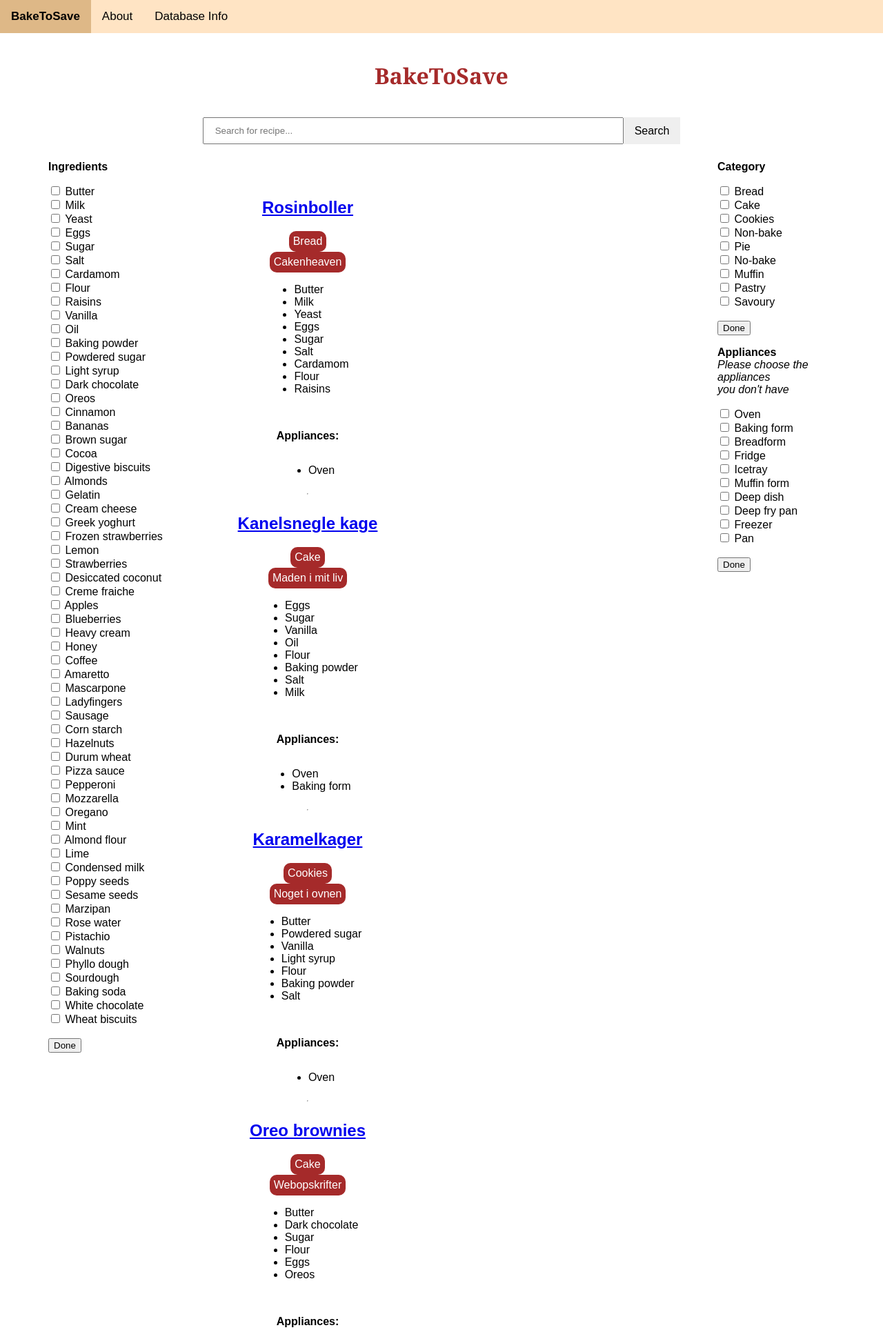
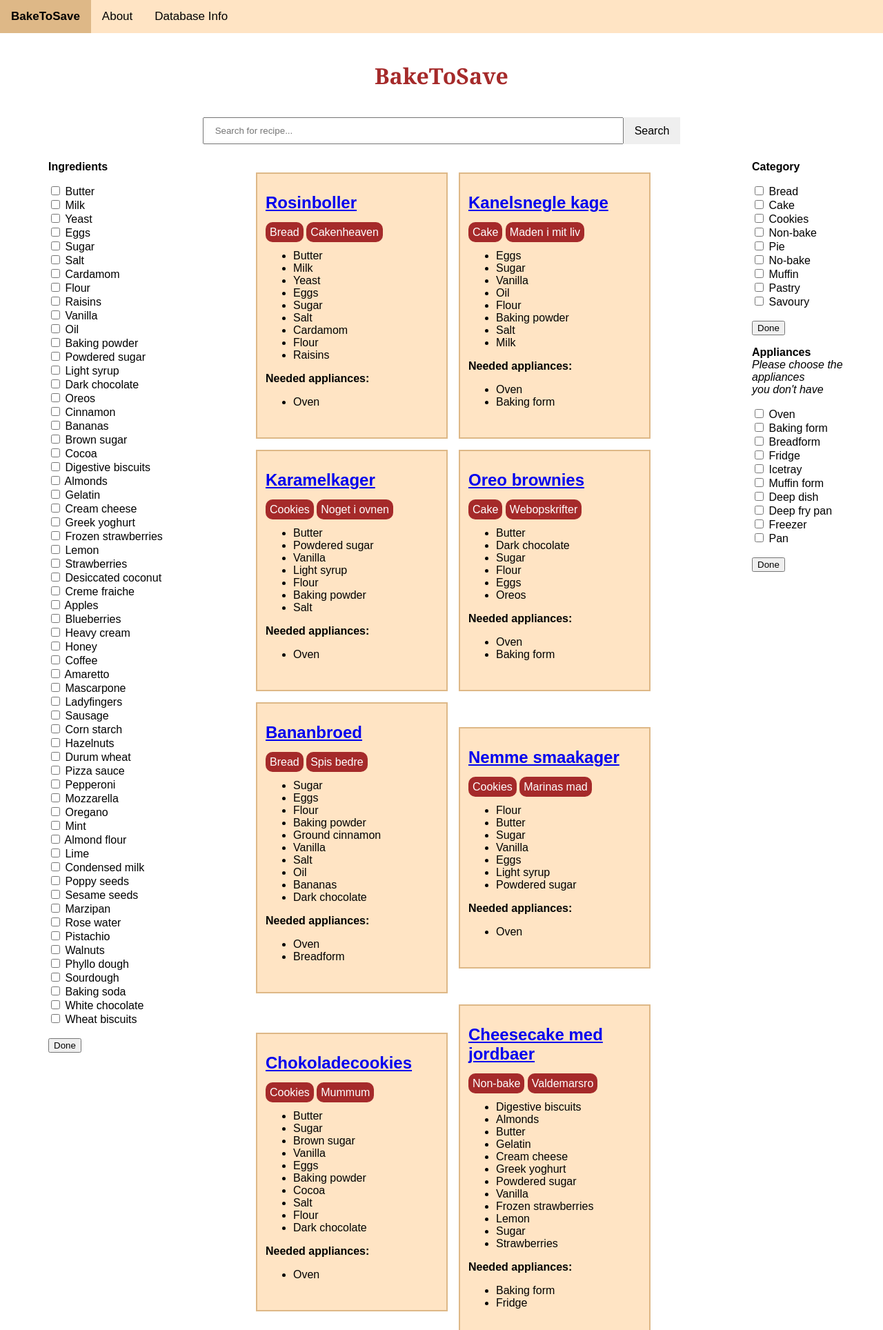
Before and after one commit to IdaJG/BakeToSave, a Flask app: page /tick_results in a window 1280 px wide. Shown: the top 1928 px of the page at 69% size. Run offline with Flask 3, Linux system fonts and the light colour scheme; data comes from the database, SQL or seed files in the repository.

Commit message:
Fixed design of recipe layout

```diff
--- a/src/static/css/style.css
+++ b/src/static/css/style.css
@@ -22,11 +22,21 @@ h1 {
 
 .recipe_list {
     display: flex;
+    position:relative;
+    flex-wrap: wrap;
     justify-content: center;
     align-items: center;
-    flex-direction: column;
-    width: 60%;
-    margin: 50px;
+    width: 70%;
+    left: 200px;
+    right: 200px;
+    top: 25px;
+}
+.recipe_box {
+    width: 250px;
+    margin: 8px 8px;
+    border: 2px solid burlywood;
+    background-color: bisque;
+    padding:8px 12px;
 }
 
 .search_results_text {
@@ -100,7 +110,7 @@ button {
     position:relative;
     right:auto;
     float:right;
-    width:250px;
+    width:200px;
 }
 
 .badge{
--- a/src/templates/recipe.html
+++ b/src/templates/recipe.html
@@ -23,4 +23,6 @@
         {% endfor %}
     </ul>
     <p>Link to <b>{{ recipe['source'] }}</b>:</p> <a href="{{ recipe['link'] }}">{{ recipe['link'] }}</a>
+    <br>
+    <hr>
 {% endblock %}
--- a/src/templates/tick_results.html
+++ b/src/templates/tick_results.html
@@ -45,6 +45,7 @@
     </form>
     <div class="recipe_list">
         {% for recipe in recipes %}
+        <div class="recipe_box">
             <a href=" {{ url_for('recipe', recipe_id=recipe['r_id']) }}" >
                 <h2>{{ recipe['name'] }}</h2>
             </a>
@@ -55,14 +56,14 @@
                 <li>{{ ingredient }}</li>
                 {% endfor %}
             </ul>
-        <br>
-        <p><b>Appliances:</b></p>
+            <p><b>Needed appliances:</b></p>
             <ul>
                 {% for appliance in recipe['appliances'] %}
                 <li>{{ appliance }}</li>
                 {% endfor %}
             </ul>
-        <hr >
+            <br >
+        </div>
         {% endfor %}
     </div>
 {% endblock %}
```
Also changed, not shown: src/templates/index.html (+4 -3 lines), src/templates/search_results.html (+6 -4 lines). Lines whose indentation alone changed are shown as unchanged.
